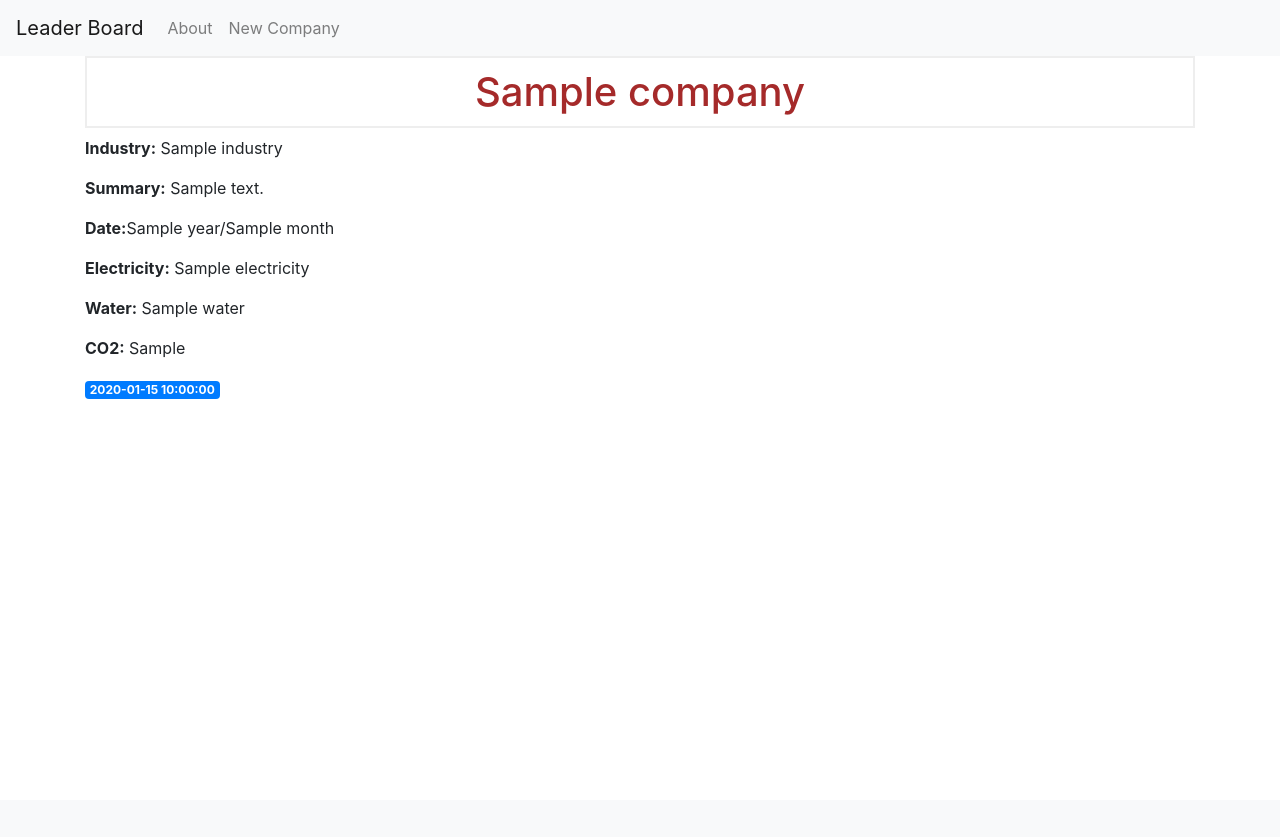
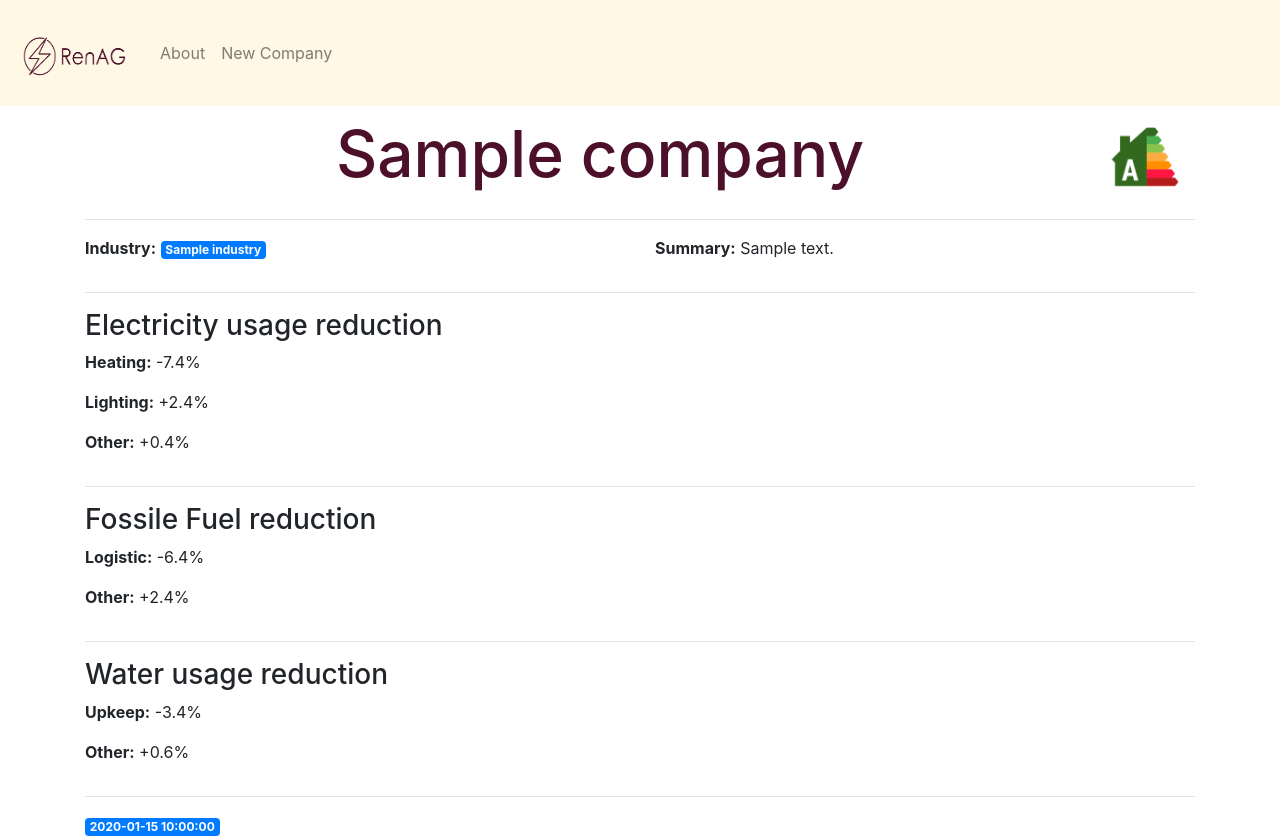
Before and after one commit to cewinharhar/hackZurich2022, a Flask app: template templates/company.html in a window 1280 px wide. Before the commit the page ends 399 px from the top, so only its background shows below. Run offline with Flask 2, Linux system fonts and the light colour scheme; the template is opened without the code that fills it: most values are stand-ins (such as "Sample title", 1, 10 or a date in 2020); some libraries are stand-ins or nearby versions.

Commit message:
logo, image_cert and layout changes

```diff
--- a/app.py
+++ b/app.py
@@ -7,9 +7,12 @@
 from company import Company
 from db import get_db_connection, get_company, get_consumptions
 import plotly.graph_objects as go
+from utils import *
 
 app = Flask(__name__)
 app.config['SECRET_KEY'] = 'your secret key'
+
+MONTHS =  ['January', 'February', 'March', 'April', 'May', 'June', 'July', 'August', 'September', 'October', 'November', 'December']
 
 def my_bar_chart():
     df = pd.DataFrame({
@@ -29,14 +32,16 @@
     d = []
     graphsJSON = []
     for company in companies:
-        df = pd.DataFrame({
-            'Electricity': [10, 9],
-            'Months': ['Octomber', 'Semptember']
-        })
+        c = Company(company['name'], company['id'], company['industry'], company['summary'])
+        prev_month, prev_value, curr_month, cur_value = get_values(c.data, '2022', 9)
+        df = {
+            'Electricity': [prev_value, cur_value],
+            'Months': [MONTHS[prev_month-1], MONTHS[curr_month-1]]
+        }
         fig = px.bar(df, x='Electricity', y='Months', orientation='h')
         graphJSON = json.dumps(fig, cls=plotly.utils.PlotlyJSONEncoder)
         cid = 'chart_'+str(company['id'])
-        graphsJSON.append({'id': cid, 'graphJSON': graphJSON})
+        graphsJSON.append({'id': cid, 'df':df, 'graphJSON': graphJSON})
         consumptions = get_consumptions(company['id'])
         d.append({"company":company, "consumptions":consumptions, 'chart_id':cid})
     conn.close()
@@ -63,18 +68,20 @@
             'Electricity Consumption': electricity,
             'Months': ['January', 'February', 'March', 'April', 'May', 'June', 'July', 'August', 'September', 'October', 'November', 'December'],
         })
+    elecBarPlot = px.bar(df, x='Months', y='Electricity Consumption', title="Monthly Energy consumption in MegaJoule (MJ)", range_y =[800,1400])
+
     fig3 = go.Figure(go.Indicator(
         mode = "gauge+number",
         value = 270,
+        number = { 'suffix': "%" },
         domain = {'x': [0, 1], 'y': [0, 1]},
         title = {'text': "Speed"}))
     print(df)
-    fig2 = px.bar(df, x='Months', y='Electricity Consumption', title="Monthly Energy consumption in MegaJoule (MJ)")
-    fig2.update_yaxes(range=[8,14])
-    graphJSON2 = json.dumps(fig2, cls=plotly.utils.PlotlyJSONEncoder)
+
+    elecBarJSON = json.dumps(elecBarPlot, cls=plotly.utils.PlotlyJSONEncoder)
     graphJSON3 = json.dumps(fig3, cls=plotly.utils.PlotlyJSONEncoder)
     #print(c)
-    return render_template('company.html', company=company, consumptions=consumptions, graphJSON2=graphJSON2, graphJSON3=graphJSON3)
+    return render_template('company.html', company=company, consumptions=consumptions, elecBarJSON=elecBarJSON, graphJSON3=graphJSON3)
 
 @app.route('/create', methods=('GET', 'POST'))
 def create():
--- a/init_db.py
+++ b/init_db.py
@@ -48,9 +48,9 @@
             for month in range(1,13):
                 #increaseValue = increaseValue + round(np.random.random(), 1) / 10
 
-                electricity = round(1000 + round(np.random.random(), 2) * np.random.choice([-1, 1, 1, 1]), 1)
-                water = round(5 + round(np.random.random(), 2) * np.random.choice([-1, 1, 1, 1]), 1)
-                co2 = round(3 + round(np.random.random(), 2) * np.random.choice([-1, 1, 1, 1]), 1)
+                electricity = round(1000 + round(np.random.random(), 2)*150 * np.random.choice([-1, 1, 1, 1]), 1)
+                water = round(5 + round(np.random.random(), 2)*150 * np.random.choice([-1, 1, 1, 1]), 1)
+                co2 = round(3 + round(np.random.random(), 2)*150 * np.random.choice([-1, 1, 1, 1]), 1)
 
                 cur.execute("INSERT INTO consumptions (company_id, year, month, electricity, water, co2) VALUES (?, ?, ?, ?, ?, ?)",
                         (company, year, month, electricity, water, co2))
--- a/static/css/style.css
+++ b/static/css/style.css
@@ -1,6 +1,20 @@
 h1 {
-    border: 2px #eee solid;
-    color: brown;
+    font-size: 4rem !important;
+    color: #4C102A;
     text-align: center;
     padding: 10px;
 }
+
+a { text-decoration: none !important; }
+
+.bg-logo {
+    background-color: #FFF8E7!important;
+}
+
+.company_row {
+    border: 1px lightgray solid;
+    padding: 15px;
+    border-radius: 15px;
+    box-shadow: 5px;
+    margin-bottom: 5px;
+}
--- a/templates/base.html
+++ b/templates/base.html
@@ -40,8 +40,14 @@
     ></script>
 
     <script src="https://cdn.plot.ly/plotly-latest.min.js"></script>
-    <nav class="navbar navbar-expand-md navbar-light bg-light">
-      <a class="navbar-brand" href="{{ url_for('index')}}">Leader Board</a>
+    <nav class="navbar navbar-expand-md navbar-light bg-logo">
+      <a class="navbar-brand" href="{{ url_for('index')}}">
+        <img
+          src="{{url_for('static', filename='media/logo.png')}}"
+          width="120px"
+          height="80px"
+        />
+      </a>
       <button
         class="navbar-toggler"
         type="button"
@@ -69,39 +75,36 @@
       <div class="alert alert-danger">{{ message }}</div>
       {% endfor %} {% block industry %} {% endblock %}
     </div>
-
     <script type="text/javascript">
-      //    var data = [
-      //  {
-      //    domain: { x: [0, 1], y: [0, 1] },
-      //    value: 270,
-      //    title: { text: "Speed" },
-      //    type: "indicator",
-      //    mode: "gauge+number"
-      //  }
-      //];
-
-      //var layout = { width: 600, height: 500, margin: { t: 0, b: 0 } };
-      //Plotly.newPlot('chart_1', data, layout);
-
       var graphs = {{graphsJSON | safe}}
-        console.log("graphs", graphs)
+       //console.log("graphs", graphs)
        for(graph of graphs){
+         console.log(graph.df.Electricity)
          var plot = JSON.parse(graph.graphJSON).data[0]
-          var data = [
-           {
+         var data = [{
             type: "indicator",
             mode: "number+gauge+delta",
-              gauge: { shape: "bullet" },
-              delta: { reference: 300 },
-              value: 220,
+            delta: { reference: graph.df.Electricity[1],
+              decreasing:{color: 'green'},
+              increasing: {color: 'red'}
+            },
+            value: graph.df.Electricity[0],
             domain: { x: plot.x, y: plot.y },
-              title: { text: "Profit" }
+            title: { text: "Energy<br><span style='color: gray; font-size:0.8em'>MJ</span>" },
+            legendgrouptitle: { text: "Change in energy from previous month" },
+            gauge: {
+              shape: "bullet",
+              threshold: {
+                line: { color: "red", width: 2, gradient: { yanchor: "vertical" } },
+                thickness: 0.75,
+                value: graph.df.Electricity[1]
+              },
+              bar: { color: "#ffc107" }
             }
-          ]
+          }]
          var layout = { width: 500, height: 100, margin: { t: 0, b: 0 } };
          Plotly.newPlot(graph.id, data, layout);
-          console.log('plot: ', JSON.parse(graph.graphJSON).data[0])
+         //console.log('plot: ', JSON.parse(graph.graphJSON).data[0])
          //var ps = {{plot | safe}}
          //console.log("ps:", ps)
          //Plotly.plot(graph.id, plot, {})
--- a/templates/company.html
+++ b/templates/company.html
@@ -1,28 +1,104 @@
 {% extends 'base.html' %} {% block industry %}
-<h1>{{ company['name'] }}</h1>
+
+<h1>
+  <img
+    src="{{url_for('static', filename='media/energy-efficiency-a.png')}}"
+    width="80px"
+    style="float: right"
+  />{{ company['name'] }}
+</h1>
+<hr />
 <div class="row">
-  <div class="col-12">
-    <p><b>Industry:</b> {{ company['industry'] }}</p>
+  <div class="col-6">
+    <p>
+      <b>Industry:</b>
+      <span class="badge badge-primary">{{ company['industry'] }}</span>
+    </p>
+  </div>
+  <div class="col-6">
     <p><b>Summary:</b> {{ company['summary'] }}</p>
   </div>
-  <div class="col-8">
-    <div id="p2" class="chart"></div>
+</div>
+<hr />
+<div class="row">
+  <div class="col-6">
+    <h3>Electricity usage reduction</h3>
+    <p>
+      <b>Heating:</b>
+      <span>-7.4%</span>
+    </p>
+    <p>
+      <b>Lighting:</b>
+      <span>+2.4%</span>
+    </p>
+    <p>
+      <b>Other:</b>
+      <span>+0.4%</span>
+    </p>
   </div>
-  <div class="col-4">
+  <div class="col-6">
     <div id="p3" class="chart"></div>
   </div>
 </div>
-{% for yearlydata in consumptions %} {% for year in yearlydata %} {% for
+<hr />
+<div class="row">
+  <div class="col-6">
+    <h3>Fossile Fuel reduction</h3>
+    <p>
+      <b>Logistic:</b>
+      <span>-6.4%</span>
+    </p>
+    <p>
+      <b>Other:</b>
+      <span>+2.4%</span>
+    </p>
+  </div>
+  <div class="col-6">
+    <div class="col-4">
+      <div id="x3" class="chart"></div>
+    </div>
+  </div>
+</div>
+<hr />
+<div class="row">
+  <div class="col-6">
+    <h3>Water usage reduction</h3>
+    <p>
+      <b>Upkeep:</b>
+      <span>-3.4%</span>
+    </p>
+    <p>
+      <b>Other:</b>
+      <span>+0.6%</span>
+    </p>
+  </div>
+  <div class="col-6">
+    <div class="col-4">
+      <div id="x3" class="chart"></div>
+    </div>
+  </div>
+</div>
+<hr />
+<div class="row">
+  <div class="col-8">
+    <div id="divElecBar" class="chart"></div>
+  </div>
+  <div class="col-4">
+    <div id="x" class="chart"></div>
+  </div>
+</div>
+
+<!--{% for yearlydata in consumptions %} {% for year in yearlydata %} {% for
 monthlydata in yearlydata[year] %}
 <p><b>Date:</b>{{year}}/{{monthlydata['month']}}</p>
 <p><b>Electricity:</b> {{ monthlydata['electricity']}}</p>
 <p><b>Water:</b> {{ monthlydata['water']}}</p>
 <p><b>CO2:</b> {{ monthlydata['co2']}}</p>
-{% endfor %} {% endfor %} {% endfor %}
+{% endfor %} {% endfor %} {% endfor %}-->
 <span class="badge badge-primary">{{ company['created'] }}</span>
 <script type="text/javascript">
-  var p2 = {{graphJSON2 | safe}}
-  Plotly.plot('p2', p2, {})
+  var divElecBar = {{elecBarJSON | safe}}
+  Plotly.plot('divElecBar', divElecBar, {})
   var p3 = {{graphJSON3 | safe}}
   Plotly.plot('p3', p3, {})
 </script>
```
Also changed, not shown: templates/index.html (+16 -12 lines), media/logo.png (deleted), static/media/energy-efficiency-a.png (added), static/media/energy-efficiency-b.png (added), static/media/energy-efficiency-c.png (added), static/media/energy-efficiency-d.png (added), static/media/energy-efficiency-e.png (added), static/media/energy-efficiency-f.png (added), static/media/energy-efficiency-g.png (added), static/media/logo.png (added). Lines whose indentation alone changed are shown as unchanged.
